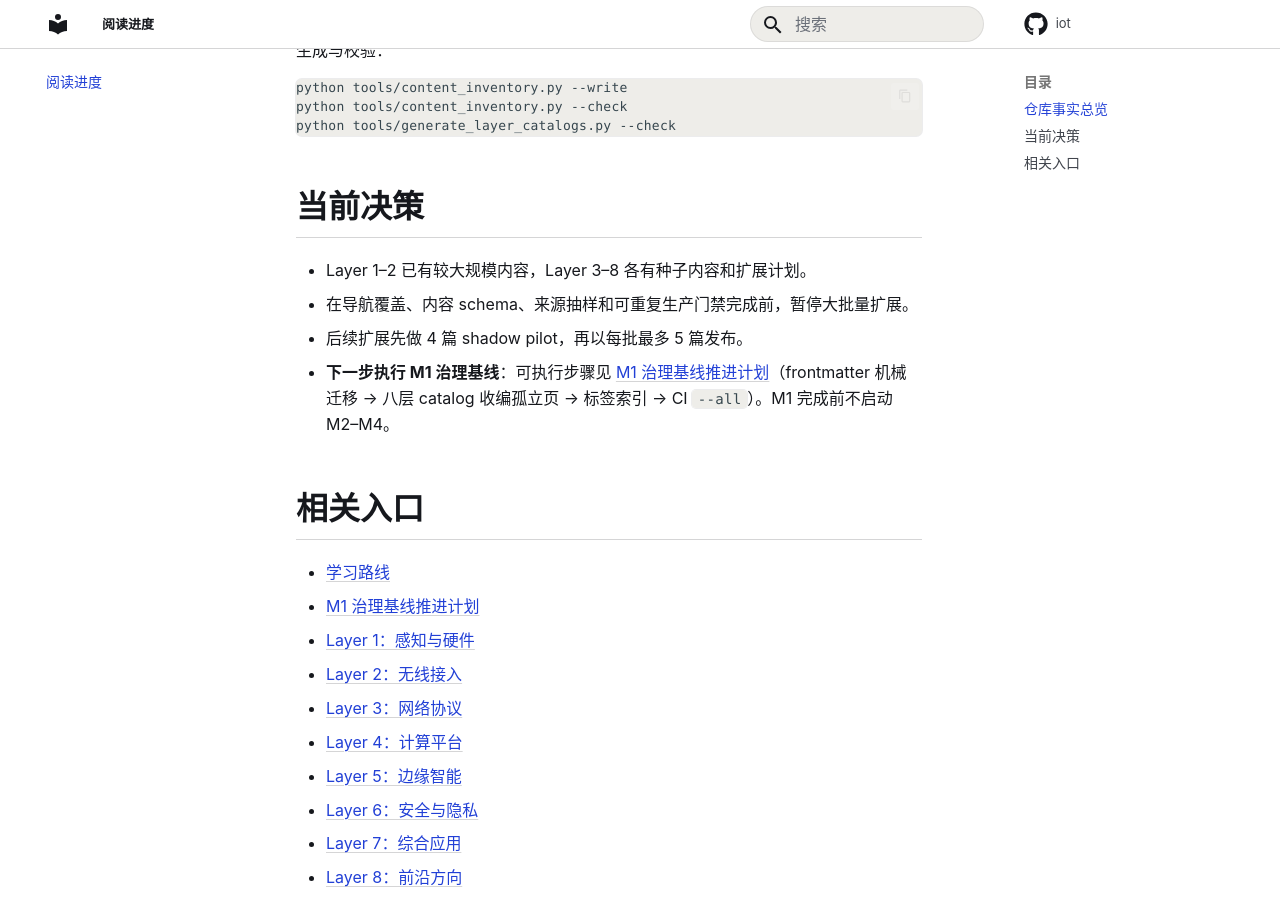
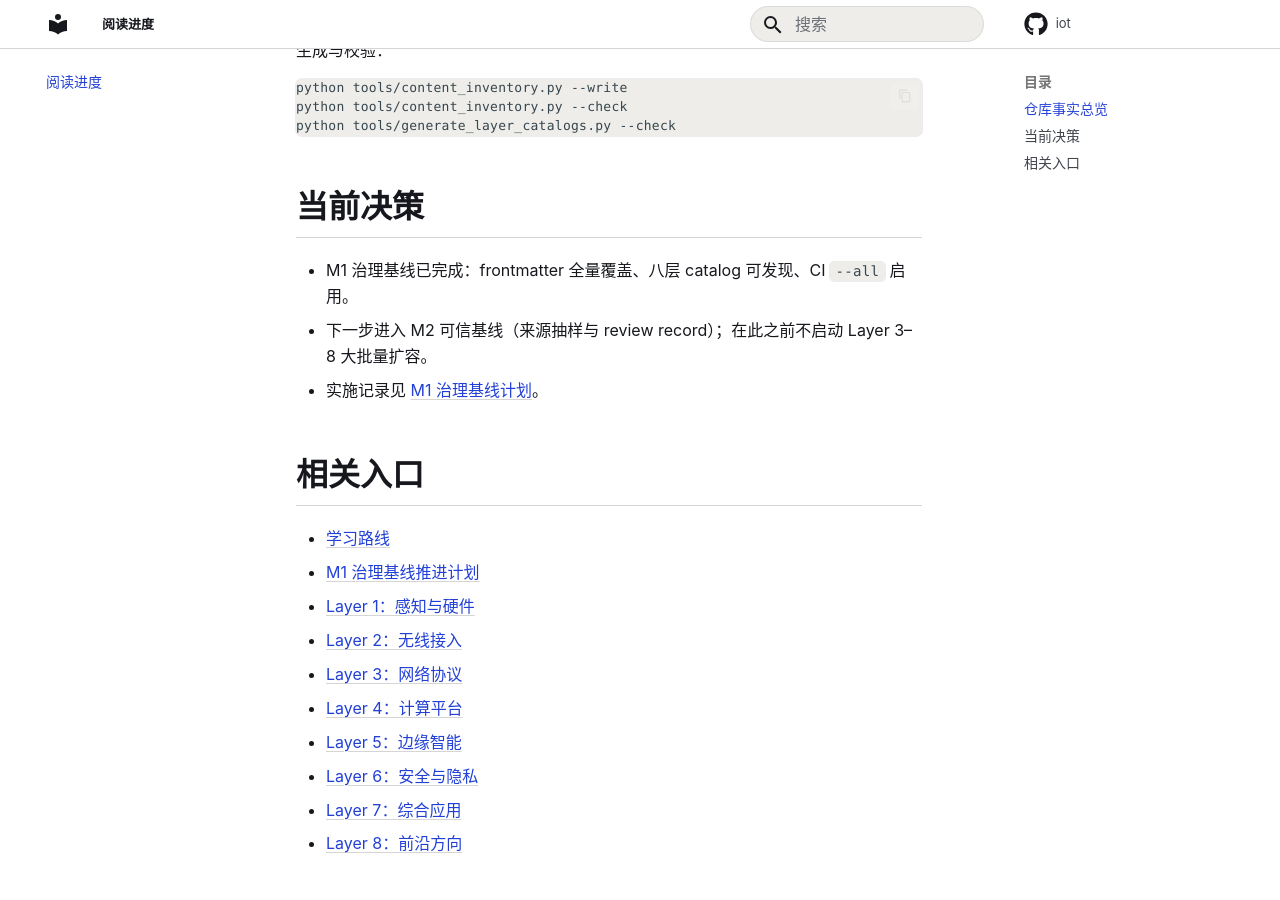
Before and after one commit to estelledc/iot, an MkDocs documentation site: the page built from docs/progress.md, in a window 1280 px wide and 900 px high, scrolled down 1196 px. Built offline with MkDocs 1.6.1 and Material for MkDocs 9.7.7, drawn with Linux system fonts in a browser that asks for light colours; comment, search, counter and statistics services are not loaded.

Commit message:
release: v0.2.0 M1 governance baseline
Co-authored-by: Jason <estelledc@users.noreply.github.com>

```diff
--- a/docs/progress.md
+++ b/docs/progress.md
@@ -36,10 +36,9 @@ python tools/generate_layer_catalogs.py --check
 
 ## 当前决策
 
-- Layer 1–2 已有较大规模内容，Layer 3–8 各有种子内容和扩展计划。
-- 在导航覆盖、内容 schema、来源抽样和可重复生产门禁完成前，暂停大批量扩展。
-- 后续扩展先做 4 篇 shadow pilot，再以每批最多 5 篇发布。
-- **下一步执行 M1 治理基线**：可执行步骤见 [M1 治理基线推进计划](superpowers/plans/2026-07-10-m1-governance-baseline.md)（frontmatter 机械迁移 → 八层 catalog 收编孤立页 → 标签索引 → CI `--all`）。M1 完成前不启动 M2–M4。
+- M1 治理基线已完成：frontmatter 全量覆盖、八层 catalog 可发现、CI `--all` 启用。
+- 下一步进入 M2 可信基线（来源抽样与 review record）；在此之前不启动 Layer 3–8 大批量扩容。
+- 实施记录见 [M1 治理基线计划](superpowers/plans/2026-07-10-m1-governance-baseline.md)。
 
 ## 相关入口
 
```
Also changed, not shown: CHANGELOG.md (+18 -0 lines), README.md (+2 -2 lines), ROADMAP.md (+4 -2 lines), 1 other file.
